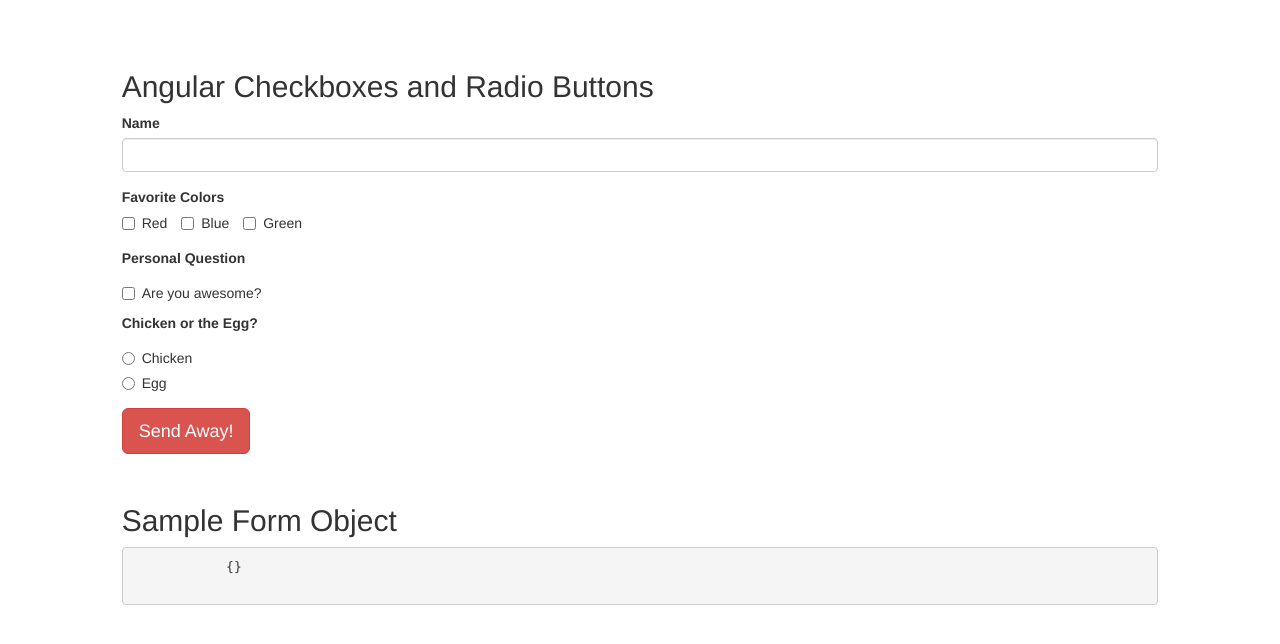
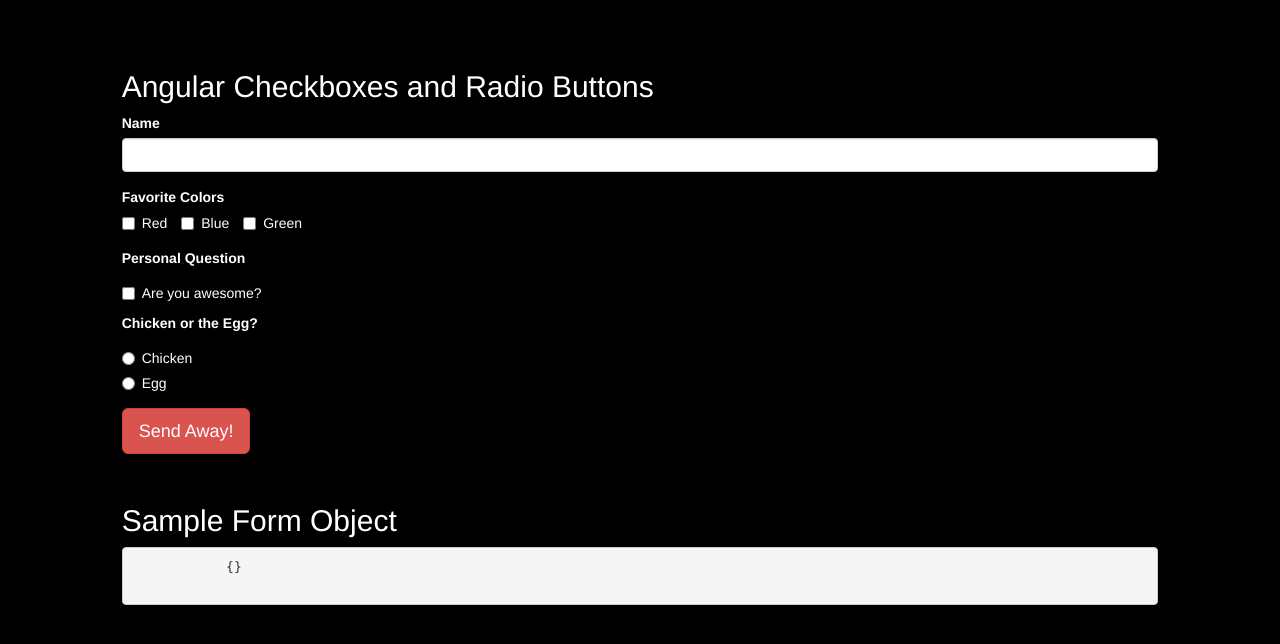
Before and after one commit to Hagil/checkradio, a plain HTML site: page index.html in a window 1280 px wide. Drawn offline with nearby package versions, Linux system fonts and the light colour scheme.

Commit message:
Dime is money.

```diff
--- a/css/style.css
+++ b/css/style.css
@@ -1,2 +1,5 @@
-body         { padding-top:50px; }
+body         { padding-top:50px;
+background-color: black;
+color: white}
+
 form         { margin-bottom:50px; }
```
